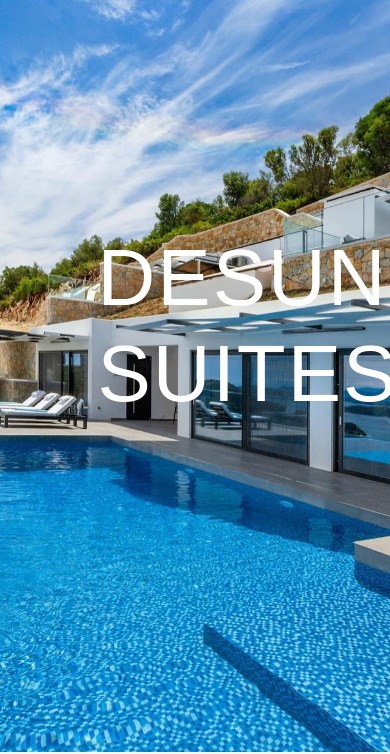
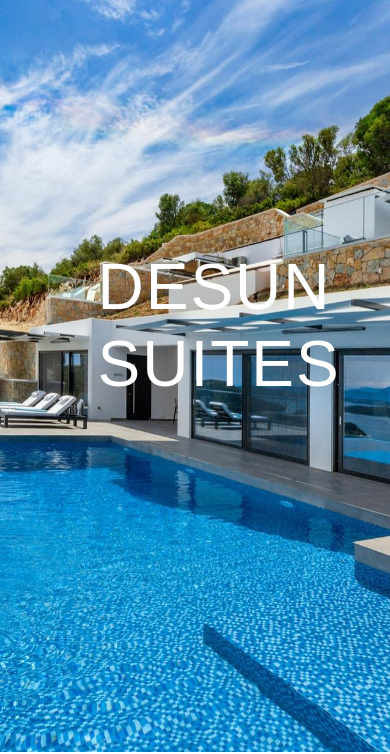
Before and after one commit to HackeRinaa/Desun-Suites, a plain HTML site: page index.html in a window 390 px wide. Shown: the part 92-846 px from the top of the page. Drawn offline with nearby package versions, Linux system fonts and the light colour scheme.

Commit message:
fix : title styling for s-m screens

```diff
--- a/style.css
+++ b/style.css
@@ -595,7 +595,7 @@ h2.article-title {
 
 /* Media query for medium (md) and small devices */
 @media (max-width: 991.98px) {
-    .h1 {
+    .hero-title {
         font-size: 4rem;
     }
 
```
